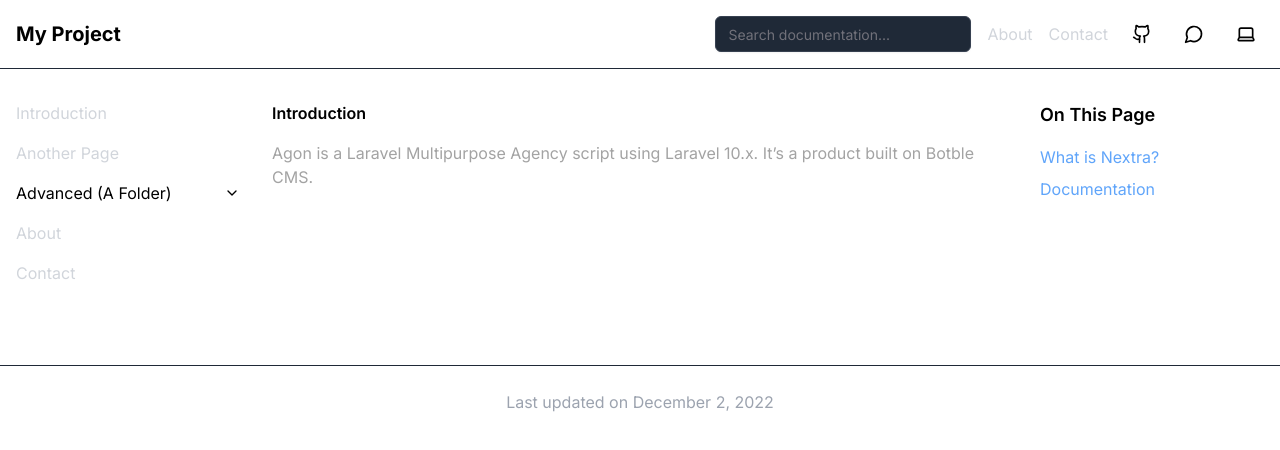
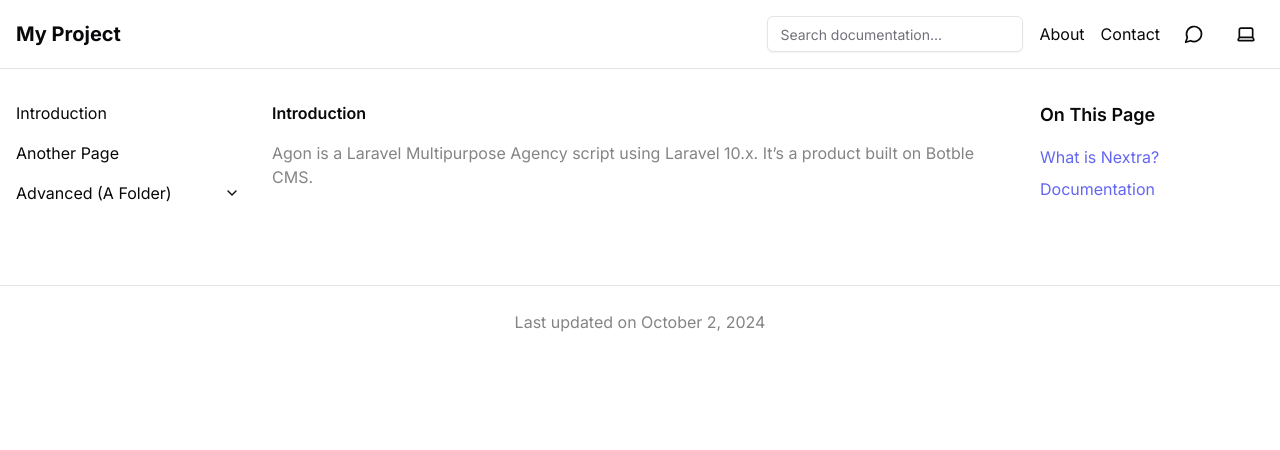
Before and after one commit to rasif-sahl/Windmill, a Next.js app: page / in a window 1280 px wide. Shown: the top 450 px of the page. Built offline with nearby package versions, Linux system fonts and the light colour scheme.

Commit message:
light and dark mode color setup is done

```diff
--- a/app/page.tsx
+++ b/app/page.tsx
@@ -5,7 +5,7 @@ export default function Home() {
     <Layout>
       <section>
         <h2 className="text-3xl font-semibold mb-4">Introduction</h2>
-        <p className="text-neutral-400">
+        <p className="text-para-color">
           Agon is a Laravel Multipurpose Agency script using Laravel 10.x. It’s a product built on Botble CMS.
         </p>
         {/* Add more content here */}
--- a/components/Layout.tsx
+++ b/components/Layout.tsx
@@ -1,7 +1,7 @@
 "use client";
 import React, { useState } from 'react'
 import Link from 'next/link'
-import { Github, MessageCircle, Menu, ChevronDown, Moon, Sun, Laptop } from 'lucide-react'
+import { MessageCircle, Menu, ChevronDown, Moon, Sun, Laptop } from 'lucide-react'
 import { Button } from "@/components/ui/button"
 import { Input } from "@/components/ui/input"
 import {
@@ -32,9 +32,7 @@ const navItems: NavItem[] = [
     children: [
       { title: 'Satori', href: '#' }
     ]
-  },
-  { title: 'About', href: '#' },
-  { title: 'Contact', href: '#' },
+  }
 ]
 
 export default function Layout({ children }: { children: React.ReactNode }) {
@@ -42,8 +40,8 @@ export default function Layout({ children }: { children: React.ReactNode }) {
   const { theme, setTheme } = useTheme()
 
   return (
-    <div className="min-h-screen bg-white text-black dark:bg-black dark:text-white">
-      <header className="border-b border-gray-800">
+    <div className="min-h-screen bg-background text-foreground">
+      <header className="border-b border-border">
         <div className="container mx-auto px-4 py-4 flex items-center justify-between">
           <div className="flex items-center space-x-4">
             <h1 className="text-xl font-bold">My Project</h1>
@@ -66,13 +64,11 @@ export default function Layout({ children }: { children: React.ReactNode }) {
             <Input
               type="search"
               placeholder="Search documentation..."
-              className="w-64 bg-gray-800 text-white placeholder-gray-400 border-gray-700"
+              className="w-64 bg-primary-default text-white placeholder-gray-400 border-border"
             />
-            <Link href="#" className="text-gray-300 hover:text-white">About</Link>
-            <Link href="#" className="text-gray-300 hover:text-white">Contact</Link>
-            <Button variant="ghost" size="icon">
-              <Github className="h-5 w-5" />
-            </Button>
+            <Link href="#" className="text-primary-default hover:text-brand-color">About</Link>
+            <Link href="#" className="text-primary-default hover:text-brand-color">Contact</Link>
+
             <Button variant="ghost" size="icon">
               <MessageCircle className="h-5 w-5" />
             </Button>
@@ -112,18 +108,20 @@ export default function Layout({ children }: { children: React.ReactNode }) {
             ))}
           </nav>
         </aside>
+
         <main className="flex-1">{children}</main>
+
         <aside className="hidden lg:block w-64 pl-8">
           <h2 className="text-lg font-semibold mb-4">On This Page</h2>
           <nav className="space-y-2">
-            <Link href="#what-is-nextra" className="block text-blue-400 hover:text-blue-300">What is Nextra?</Link>
-            <Link href="#documentation" className="block text-blue-400 hover:text-blue-300">Documentation</Link>
+            <Link href="#what-is-nextra" className="block text-brand-color hover:text-blue-300">What is Nextra?</Link>
+            <Link href="#documentation" className="block text-brand-color hover:text-blue-300">Documentation</Link>
           </nav>
         </aside>
       </div>
 
-      <footer className="border-t border-gray-800 mt-12 py-6 text-center text-gray-400">
-        <p>Last updated on December 2, 2022</p>
+      <footer className="border-t border-border mt-12 py-6 text-center text-para-color">
+        <p>Last updated on October 2, 2024</p>
       </footer>
     </div>
   )
@@ -145,7 +143,7 @@ function NavItem({ item }: { item: NavItem }) {
         {isOpen && (
           <div className="ml-4 mt-2 space-y-2">
             {item.children.map((child) => (
-              <Link key={child.title} href={child.href} className="block text-gray-300 hover:text-white">
+              <Link key={child.title} href={child.href} className="block text-primary-default hover:text-brand-color">
                 {child.title}
               </Link>
             ))}
@@ -156,73 +154,8 @@ function NavItem({ item }: { item: NavItem }) {
   }
 
   return (
-    <Link href={item.href} className="block text-gray-300 hover:text-white">
+    <Link href={item.href} className="block text-primary-default hover:text-brand-color">
       {item.title}
     </Link>
   )
 }
-
-
-
-
-
-// import { ReactNode } from 'react';
-
-// interface LayoutProps {
-//   children: ReactNode;
-// }
-
-// export default function Layout({ children }: LayoutProps) {
-//   return (
-//     <div className="min-h-screen flex bg-neutral-900 text-white">
-//       <Sidebar />
-//       <div className="flex-1 flex flex-col">
-//         <Header />
-//         <main className="p-6 flex-1">{children}</main>
-//       </div>
-//     </div>
-//   );
-// }
-
-// function Sidebar() {
-//   return (
-//     <aside className="w-64 bg-neutral-800 p-6">
-//       <h2 className="text-2xl font-semibold mb-6">Dashboard</h2>
-//       <nav>
-//         <ul>
-//           <li className="mb-4">
-//             <a href="#" className="text-neutral-400 hover:text-white">
-//               Overview
-//             </a>
-//           </li>
-//           <li className="mb-4">
-//             <a href="#" className="text-neutral-400 hover:text-white">
-//               Prologue
-//             </a>
-//           </li>
-//           <li className="mb-4">
-//             <a href="#" className="text-neutral-400 hover:text-white">
-//               Getting Started
-//             </a>
-//           </li>
-//           {/* Add more nav items here */}
-//         </ul>
-//       </nav>
-//     </aside>
-//   );
-// }
-
-// function Header() {
-//   return (
-//     <header className="bg-neutral-800 p-6 border-b border-neutral-700">
-//       <div className="flex justify-between items-center">
-//         <h1 className="text-xl font-semibold">Agon - Laravel Multipurpose Agency</h1>
-//         <div className="space-x-4">
-//           <button className="bg-neutral-700 p-2 rounded-full hover:bg-neutral-600">
-//             {/* Icons or links */}
-//           </button>
-//         </div>
-//       </div>
-//     </header>
-//   );
-// }
--- a/tailwind.config.js
+++ b/tailwind.config.js
@@ -12,6 +12,7 @@ module.exports = {
 				'dark-text': '#E4E4E7',
 				'dark-border': '#3A3B3F',
 				'brand-color': '#6366F1',
+				'para-color': '#848484',
 				background: 'hsl(var(--background))',
 				foreground: 'hsl(var(--foreground))',
 				card: {
```
